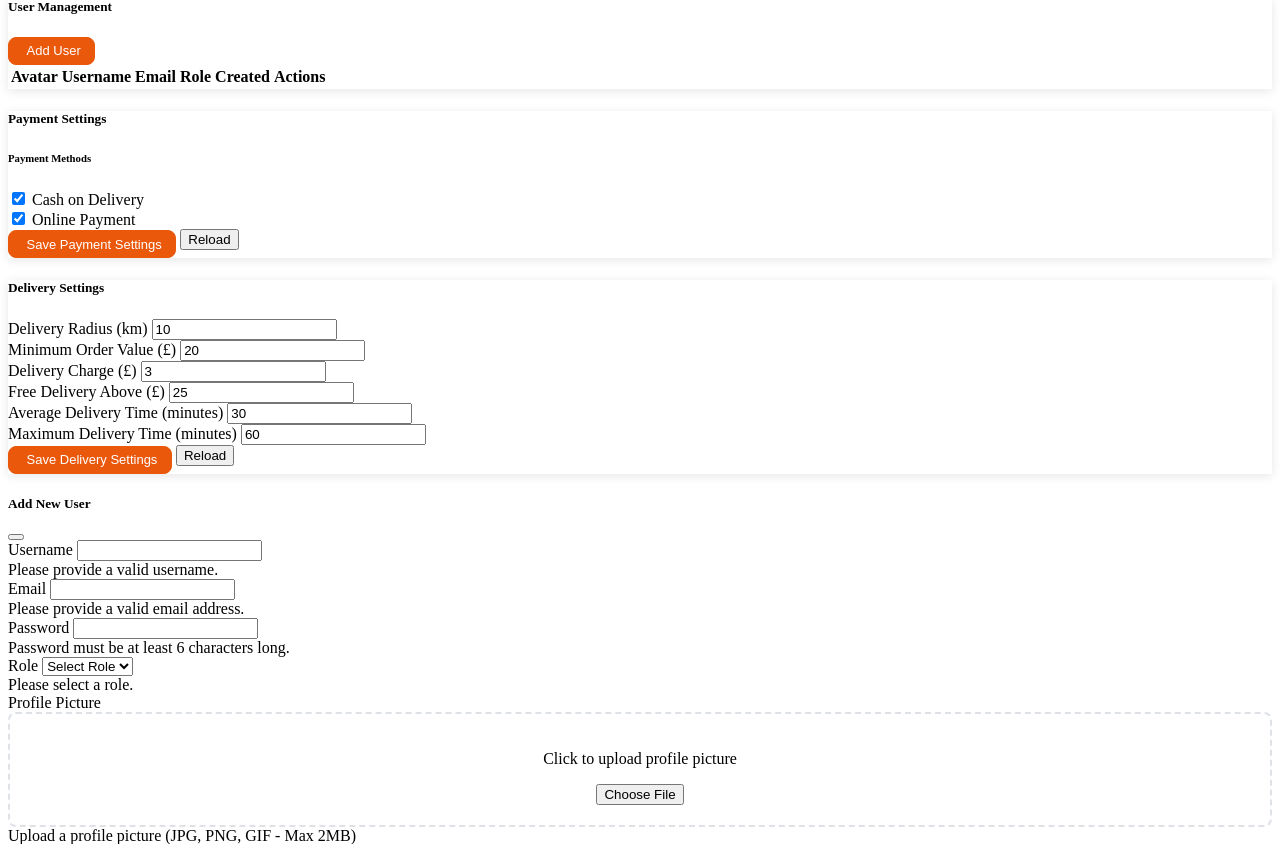
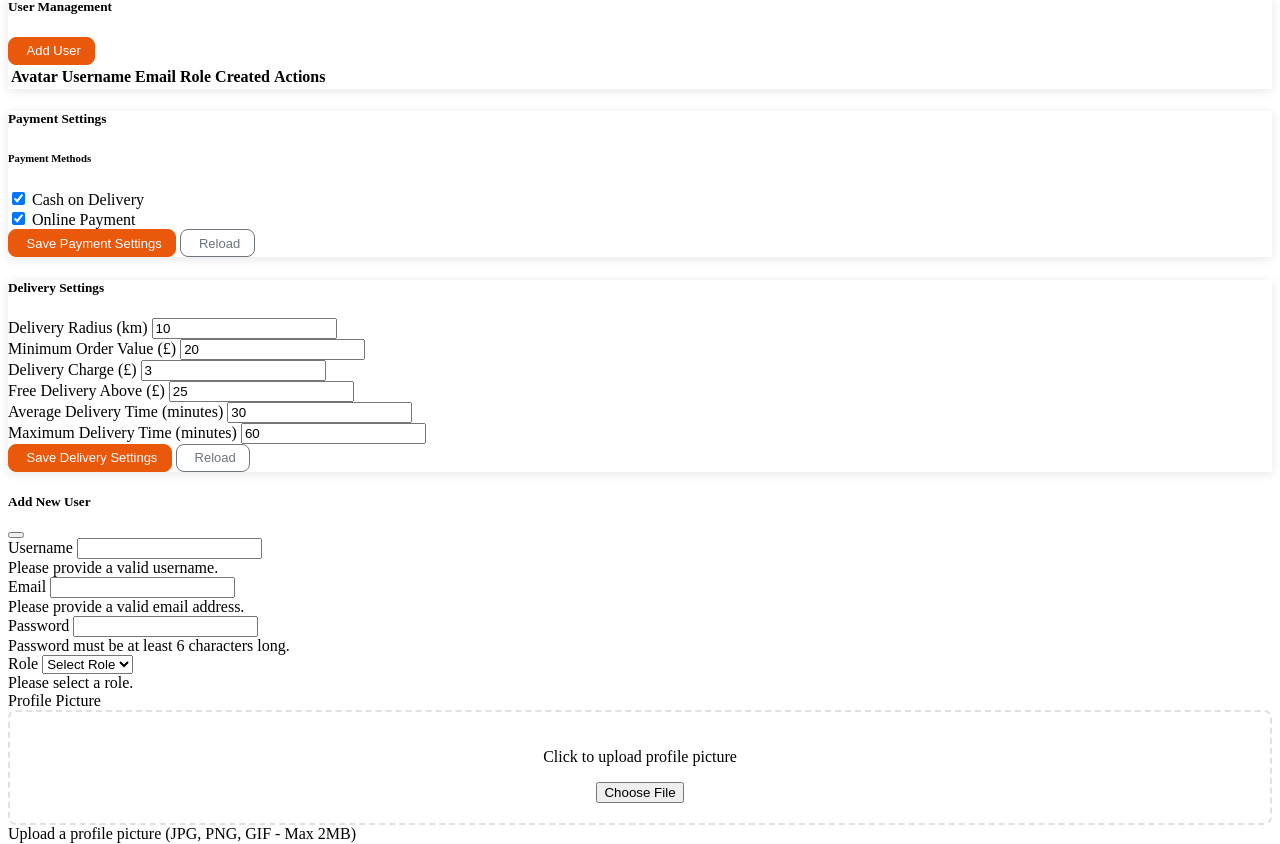
Before and after one commit to silwesthrige/The-Tumeric-Web-App, a PHP site: page /pages/settings.php in a window 1280 px wide. Shown: the part 491-1335 px from the top of the page. Run offline with PHP 8.4, Linux system fonts and the light colour scheme; lists and menus that the app fills with data are empty; some libraries are stand-ins or nearby versions.

Commit message:
edit setting page UI

```diff
--- a/final-project-new/pages/reports.php
+++ b/final-project-new/pages/reports.php
@@ -158,8 +158,8 @@
 
         .stats-card .generate-btn {
             background-color: transparent;
-            border: 2px solid #ea580c;
-            color: #ea580c;
+            border: 2px solid #495057;
+            color: #495057;
             border-radius: 0.5rem;
             padding: 0.25rem 0.75rem;
             font-size: 0.8125rem;
--- a/final-project-new/pages/settings.php
+++ b/final-project-new/pages/settings.php
@@ -1,3 +1,4 @@
+
     <style>
         .nav-pills .nav-link {
             color: #666;
@@ -109,6 +110,14 @@
             background-color: #fff;
             border: 1px solid #6c757d;
             color: #6c757d;
+            border-radius: 0.5rem;
+            font-size: 0.8125rem;
+            font-weight: 500;
+            padding: 0.35rem 0.85rem;
+            display: inline-flex;
+            align-items: center;
+            gap: 0.25rem;
+            transition: all 0.3s ease;
         }
         .btn-custom-outline:hover {
             background-color: #6c757d;
@@ -215,7 +224,7 @@
                                         <button type="submit" class="btn-custom">
                                             <i class="fas fa-save"></i> Save Restaurant Info
                                         </button>
-                                        <button type="button" class="btn-custom btn-custom-outline" id="loadRestaurantBtn">
+                                        <button type="button" class="btn-custom-outline" id="loadRestaurantBtn">
                                             <i class="fas fa-sync"></i> Reload
                                         </button>
                                     </div>
@@ -294,7 +303,7 @@
                                         <button type="submit" class="btn-custom">
                                             <i class="fas fa-save"></i> Save Payment Settings
                                         </button>
-                                        <button type="button" class="btn btn-outline-secondary" id="loadPaymentBtn">
+                                        <button type="button" class="btn-custom-outline" id="loadPaymentBtn">
                                             <i class="fas fa-sync me-1"></i>Reload
                                         </button>
                                     </div>
@@ -345,7 +354,7 @@
                                         <button type="submit" class="btn-custom">
                                             <i class="fas fa-save"></i> Save Delivery Settings
                                         </button>
-                                        <button type="button" class="btn btn-outline-secondary" id="loadDeliveryBtn">
+                                        <button type="button" class="btn-custom-outline" id="loadDeliveryBtn">
                                             <i class="fas fa-sync me-1"></i>Reload
                                         </button>
                                     </div>
@@ -653,9 +662,9 @@
                 showLoading();
                 const deliveryData = {
                     deliveryRadius: parseFloat(formData.deliveryRadius) || 10,
-                    minOrderValue: parseFloat(formData.minOrderValue) || 200,
-                    deliveryCharge: parseFloat(formData.deliveryCharge) || 30,
-                    freeDeliveryAbove: parseFloat(formData.freeDeliveryAbove) || 500,
+                    minOrderValue: parseFloat(formData.minOrderValue) || 20,
+                    deliveryCharge: parseFloat(formData.deliveryCharge) || 3,
+                    freeDeliveryAbove: parseFloat(formData.freeDeliveryAbove) || 25,
                     avgDeliveryTime: parseInt(formData.avgDeliveryTime) || 30,
                     maxDeliveryTime: parseInt(formData.maxDeliveryTime) || 60,
                     updatedAt: serverTimestamp()
@@ -679,9 +688,9 @@
                 if (docSnap.exists()) {
                     const data = docSnap.data();
                     document.getElementById('deliveryRadius').value = data.deliveryRadius || 10;
-                    document.getElementById('minOrderValue').value = data.minOrderValue || 200;
-                    document.getElementById('deliveryCharge').value = data.deliveryCharge || 30;
-                    document.getElementById('freeDeliveryAbove').value = data.freeDeliveryAbove || 500;
+                    document.getElementById('minOrderValue').value = data.minOrderValue || 20;
+                    document.getElementById('deliveryCharge').value = data.deliveryCharge || 3;
+                    document.getElementById('freeDeliveryAbove').value = data.freeDeliveryAbove || 25;
                     document.getElementById('avgDeliveryTime').value = data.avgDeliveryTime || 30;
                     document.getElementById('maxDeliveryTime').value = data.maxDeliveryTime || 60;
                 }
```
